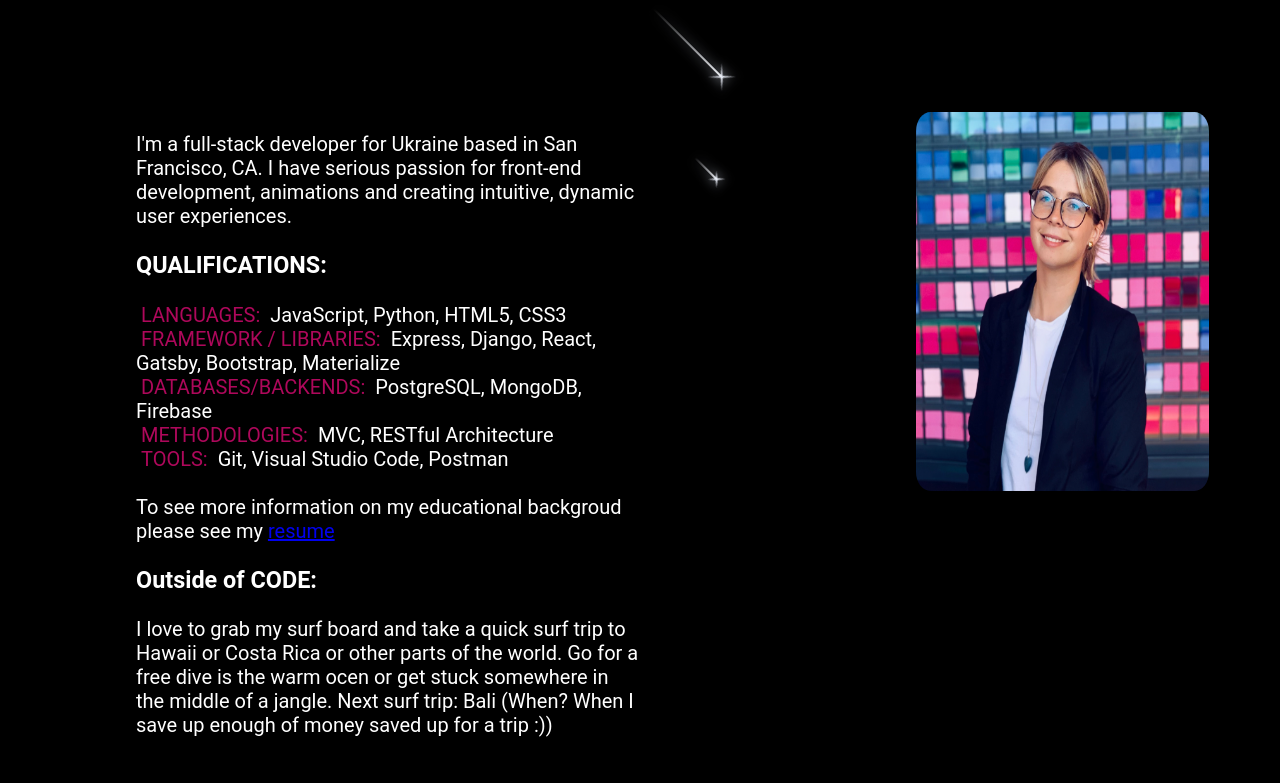
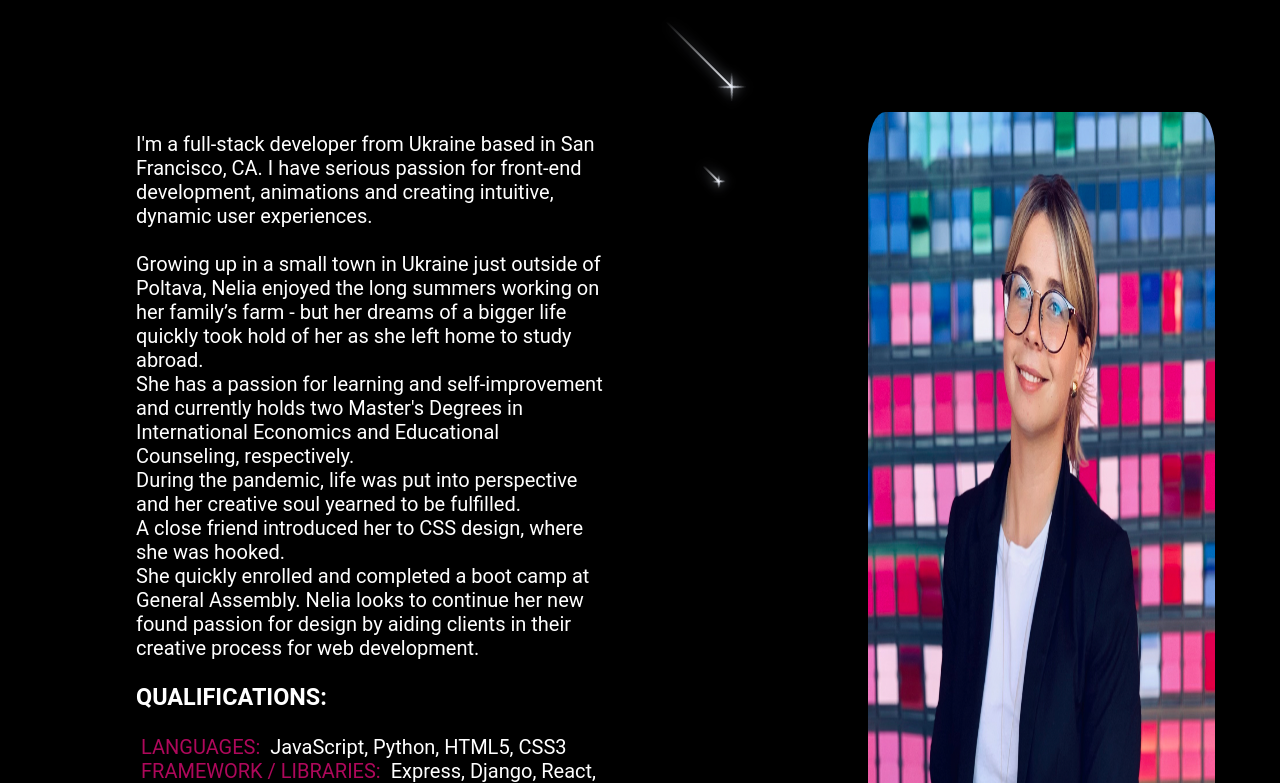
Before and after one commit to nelialanets/Portfolio, a React (Create React App) app: page / in a window 1280 px wide. Shown: the part 977-1760 px from the top of the page. Built offline with nearby package versions, Linux system fonts and the light colour scheme.

Commit message:
added about

```diff
--- a/src/components/About/About.js
+++ b/src/components/About/About.js
@@ -19,8 +19,20 @@ About() {
         <div className='about-container'>
             <span id='text-bio'>
                 <p className="text-bio">
-                     I'm a full-stack developer for Ukraine based in San Francisco, CA.
-                       I have serious passion for front-end development, animations and creating intuitive, dynamic user experiences.
+                     I'm a full-stack developer from Ukraine based in San Francisco, CA.
+                       I have serious passion for front-end development, animations and creating intuitive, dynamic user experiences.<br />
+                       <br />
+                       Growing up in a small town in Ukraine just outside of Poltava, Nelia enjoyed the long summers working on her family’s farm - but her dreams of a bigger life quickly took hold of her as she left home to study abroad.
+                       <br />
+                        She has a passion for learning and self-improvement and currently holds two Master's Degrees in International Economics and Educational Counseling, respectively.
+                        <br />
+                        During the pandemic, life was put into perspective and her creative soul yearned to be fulfilled.
+                        <br />
+                          A close friend introduced her to CSS design, where she was hooked.
+                          <br />
+                           She quickly enrolled and completed a boot camp at General Assembly.
+                            Nelia looks to continue her new found passion for design by aiding clients in their creative process for web development.
+
                         <h3 > QUALIFICATIONS: </h3>
                          <span className= "h3-color"> LANGUAGES:</span> JavaScript, Python, HTML5, CSS3
                            <br />
@@ -35,9 +47,9 @@ About() {
                           <br />
                           To see more information on my educational backgroud please see my  <a href='/resume'>resume</a>
 
-                      <h3>Outside of CODE:</h3> I love to grab my surf board and take a quick surf trip to Hawaii or Costa Rica or other parts of the world.
-                      Go for a free dive is the warm ocen or get stuck somewhere in the middle of a jangle.
-                      Next surf trip: Bali (When? When I save up enough of money saved up for a trip :))
+                          <h3>Outside of CODE:</h3> She loves to grab her surfboard and catch a wave in Hawaii, Costa Rica, or other tropical parts of the world.
+                           She enjoys free diving in the warm ocean or getting stuck somewhere in the middle of the jungle.
+
                 </p>
                 </span>
             <div className="imageAbout">
```
